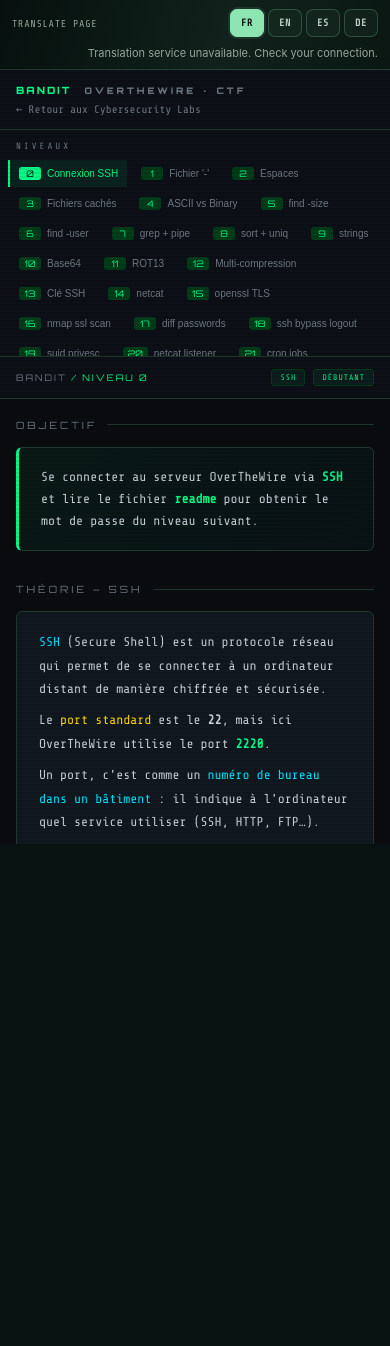
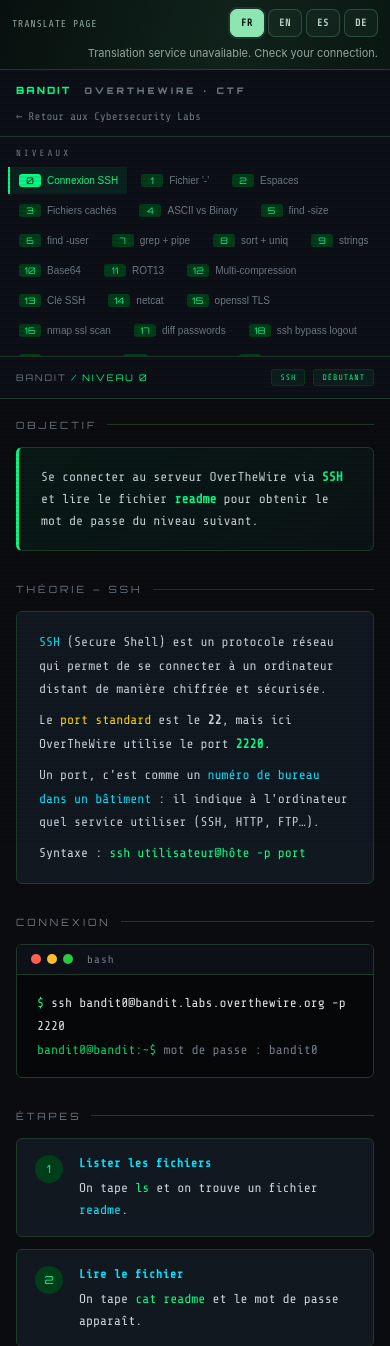
Before and after one commit to MESLIMOHAMEDM22005188/PortfolioMesli, a Django app: page /projects/bandit/ in a window 390 px wide. Shown: the top 1346 px of the page. Before the commit the page ends 844 px from the top, so only its background shows below. Run offline with Django 5.2, Linux system fonts and the light colour scheme.

Commit message:
Simplify Bandit page CSS layout

```diff
--- a/monsite/portfolio/templates/projects/bandit.html
+++ b/monsite/portfolio/templates/projects/bandit.html
@@ -27,17 +27,13 @@
 
   * { margin: 0; padding: 0; box-sizing: border-box; }
 
-  html { direction: ltr; }
+  html { direction: ltr; min-height: 100%; }
   body {
-    direction: ltr;
+    margin: 0;
     background: var(--bg);
     color: var(--text);
     font-family: var(--font-mono);
-    display: flex;
-    flex-direction: row;
-    height: 100vh;
-    min-height: 0;
-    overflow: hidden;
+    min-height: 100vh;
   }
 
   /* Scanlines overlay */
@@ -53,13 +49,10 @@
   /* ===== SIDEBAR ===== */
   #sidebar {
     position: fixed;
-    z-index: 20;
-    inset: 0 auto 0 0;
-    order: 0;
-    flex: 0 0 240px;
+    top: 0;
+    left: 0;
+    bottom: 0;
     width: 240px;
-    min-width: 240px;
-    height: 100vh;
     background: var(--sidebar-bg);
     border-right: 1px solid var(--border);
     display: flex;
@@ -172,12 +165,9 @@
 
   /* ===== MAIN CONTENT ===== */
   #main {
-    position: fixed;
-    inset: 0 0 0 240px;
-    order: 1;
-    width: auto;
+    margin-left: 241px;
     min-width: 0;
-    min-height: 0;
+    height: 100vh;
     overflow-y: auto;
     padding: 0;
   }
@@ -562,37 +552,33 @@
   }
 
   @media (max-width: 700px) {
-    body { flex-direction: column; height: 100dvh; min-height: 100dvh; }
+    body { min-height: 100vh; }
     #sidebar {
       position: relative;
-      inset: auto;
-      order: 0;
-      height: auto;
+      top: auto;
+      left: auto;
+      bottom: auto;
       width: 100%;
-      min-width: 0;
-      max-height: 34dvh;
-      flex: 0 0 auto;
+      max-height: 34vh;
       border-right: 0;
       border-bottom: 1px solid var(--border);
     }
     .sidebar-header { padding: 12px 16px; }
     .sidebar-header .logo { font-size: 10px; }
     .sidebar-header .logo span { display: inline; font-size: 9px; margin-left: 8px; }
-    .portfolio-link { margin-top: 5px; }
     .sidebar-nav {
       display: flex;
       flex-wrap: wrap;
-      align-content: flex-start;
       gap: 3px;
       padding: 8px;
       overflow-y: auto;
     }
-    .nav-section-title { display: block; width: 100%; padding: 3px 8px 6px; }
-    .nav-item { flex: 0 0 auto; width: auto; padding: 7px 9px; border-left-width: 2px; gap: 6px; }
+    .nav-section-title { width: 100%; padding: 3px 8px 6px; }
+    .nav-item { flex: 0 0 auto; width: auto; padding: 7px 9px; gap: 6px; }
     .nav-item .lvl-name { display: inline; font-size: 10px; }
     .nav-item .status { display: none; }
     .nav-item .lvl-badge { min-width: 22px; font-size: 9px; }
-    #main { position: relative; inset: auto; order: 1; width: 100%; min-height: 0; height: auto; flex: 1 1 auto; }
+    #main { margin-left: 0; height: auto; overflow: visible; }
     .topbar { padding: 12px 16px; gap: 10px; flex-wrap: wrap; }
     .topbar-right { flex-wrap: wrap; }
     .content { padding: 20px 16px; }
```
